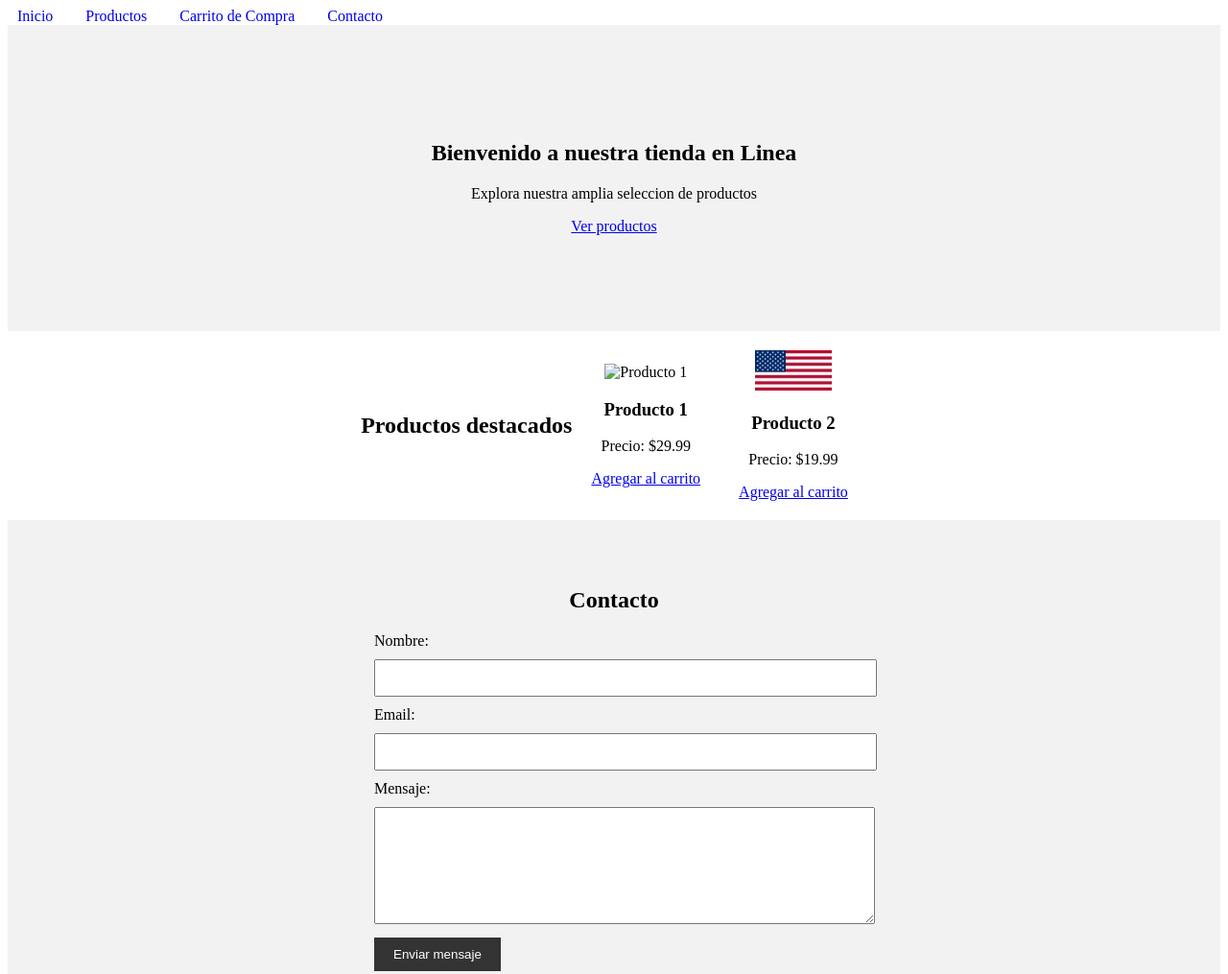
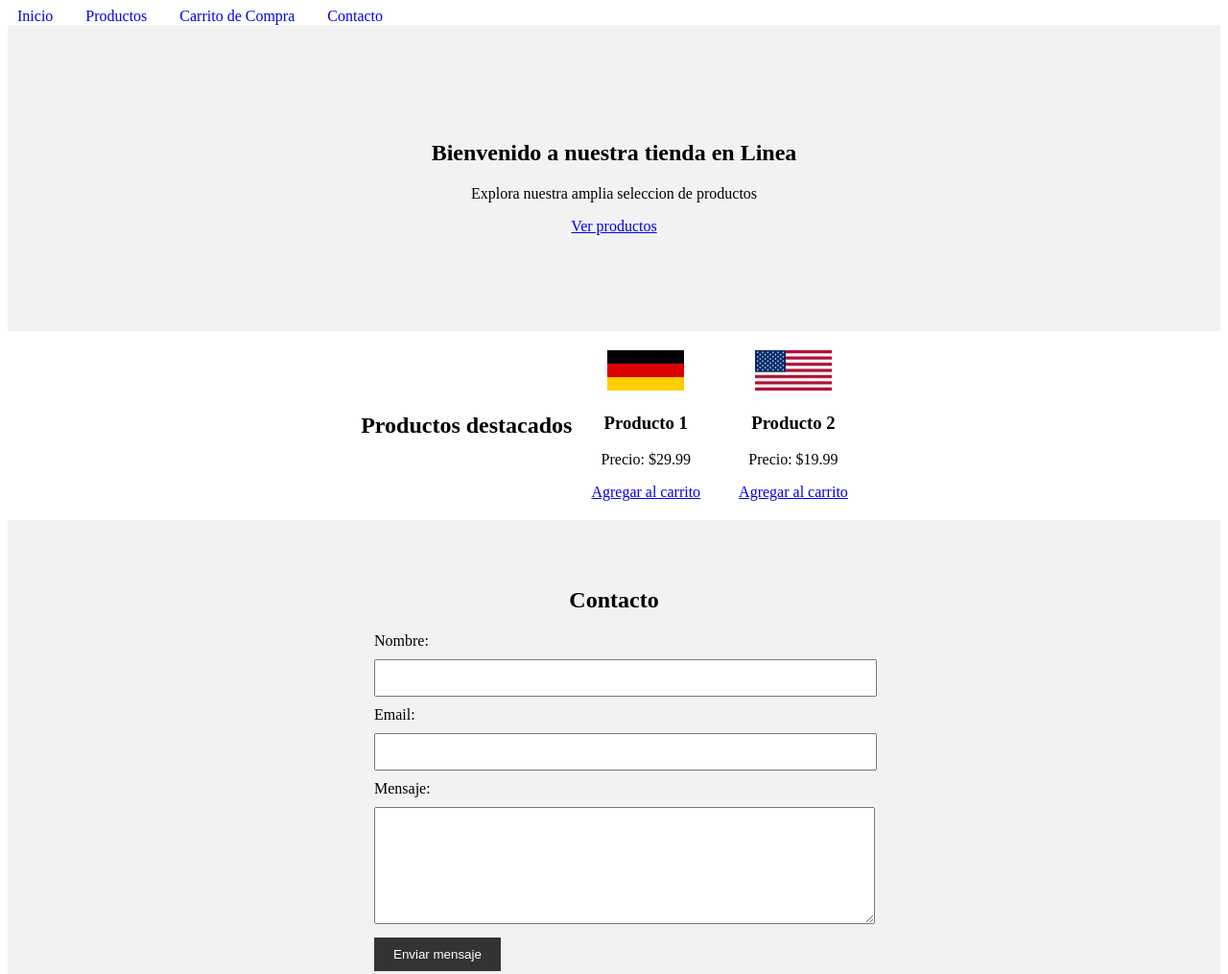
Before and after one commit to edamararaya981/mi-primera-pagina-web, a plain HTML site: page index.html in a window 1280 px wide. Shown: the top 1015 px of the page at 96% size. Drawn offline with Linux system fonts and the light colour scheme; a script that the page names is missing.

Commit message:
nuevo cambio

```diff
--- a/index.html
+++ b/index.html
@@ -25,7 +25,7 @@
   <section class="featured-products">
     <h2>Productos destacados</h2>
     <div class="product">
-      <img src="ñlkjfñajld150px-Flag_of_Germany.svg.jpg" alt="Producto 1">
+      <img src="150px-Flag_of_Germany.svg.jpg" alt="Producto 1">
       <h3>Producto 1</h3>
       <p>Precio: $29.99</p>
       <a href="#" class="btn">Agregar al carrito</a>
```
